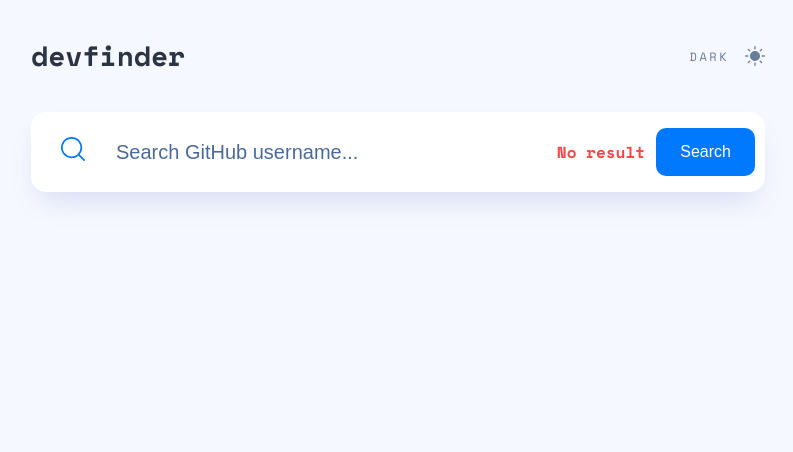
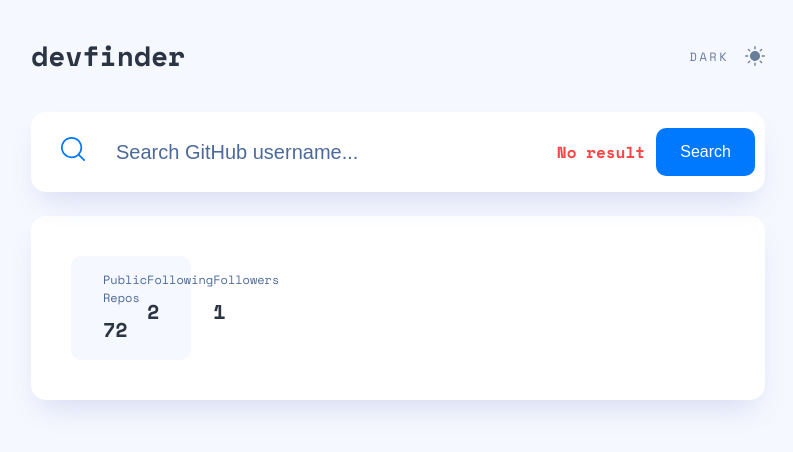
Before and after one commit to Dmitry27Zh/devfinder, a React (Create React App) app: page / in a window 1280 px wide. Shown: the top 452 px of the page, without its empty margins (242-1035 px from the left). Built offline with nearby package versions, Linux system fonts and the light colour scheme.

Commit message:
Create UserStat

```diff
--- a/src/App.tsx
+++ b/src/App.tsx
@@ -1,12 +1,15 @@
 import { Container } from 'components/Container'
 import { Header } from 'components/Header'
 import { Search } from 'components/Search'
+import { UserCard } from 'components/UserCard'
+import { user } from 'components/mock'
 
 function App() {
   return (
     <Container>
       <Header />
       <Search hasError onSubmit={() => null} />
+      <UserCard {...user} />
     </Container>
   )
 }
--- a/src/components/UserCard/UserCard.module.scss
+++ b/src/components/UserCard/UserCard.module.scss
@@ -1 +1,58 @@
-.userCard {}
+:global {
+  body[data-theme='light'] {
+    --ucard-bg: var(--white);
+    --bio-color: var(--gray-200);
+    --ucard-shadow: var(--shadow);
+  }
+
+  body[data-theme='dark'] {
+    --ucard-bg: var(--gray-400);
+    --bio-color: var(--white);
+    --ucard-shadow: unset;
+  }
+}
+
+.userCard {
+  margin: 1.5rem 0 3rem;
+  width: 100%;
+  padding: 30px 24px 40px;
+  background-color: var(--ucard-bg);
+  box-shadow: var(--ucard-shadow);
+  border-radius: 15px;
+  display: grid;
+  grid-template-columns: 70px 1fr;
+  gap: 25px 20px;
+
+  & > *:nth-child(n + 3) {
+    grid-column: 1 / span 2;
+  }
+
+  @media (min-width: 767px) {
+    grid-template-columns: 120px 1fr;
+    padding: 40px;
+    gap: 30px 40px;
+  }
+
+  @media (min-width: 1024px) {
+    gap: 30px 40px;
+
+    & > *:nth-child(n + 2) {
+      grid-column: 2 / span 1;
+    }
+  }
+}
+
+.avatar {
+  border-radius: 50%;
+  max-width: 100%;
+}
+
+.bio {
+  font-size: 1rem;
+  line-height: 1.5;
+  color: var(--bio-color);
+
+  &.empty {
+    opacity: 0.75;
+  }
+}
--- a/src/components/UserCard/UserCard.tsx
+++ b/src/components/UserCard/UserCard.tsx
@@ -1,5 +1,13 @@
+import { LocalUser } from 'types'
 import styles from './UserCard.module.scss'
+import { UserStat } from 'components/UserStat'
 
-interface UserCardProps {}
+interface UserCardProps extends LocalUser {}
 
-export const UserCard = ({}: UserCardProps) => <div className={styles.userCard}>UserCard Component</div>
+export const UserCard = (props: UserCardProps) => {
+  return (
+    <div className={styles.userCard}>
+      <UserStat publicRepos={props.publicRepos} followers={props.followers} following={props.following} />
+    </div>
+  )
+}
--- a/src/components/UserStat/UserStat.module.scss
+++ b/src/components/UserStat/UserStat.module.scss
@@ -1 +1,38 @@
-.userStat {}
+:global {
+  body[data-theme='light'] {
+    --stat-bg: var(--gray-50);
+    --stat-color: var(--gray-300);
+  }
+
+  body[data-theme='dark'] {
+    --stat-bg: var(--gray-500);
+    --stat-color: var(--white);
+  }
+}
+
+.userStat {
+  background-color: var(--stat-bg);
+  color: var(--stat-color);
+  padding: 15px 32px;
+  border-radius: 10px;
+  display: grid;
+  grid-template-columns: repeat(3, 1fr);
+}
+
+.info {
+  display: flex;
+  flex-direction: column;
+  gap: 0.5rem;
+
+  &Title {
+    color: var(--gray-200);
+    font-size: 0.75rem;
+    line-height: 1.5;
+  }
+
+  &Number {
+    font-size: 1.25rem;
+    line-height: 1.5;
+    font-weight: 700;
+  }
+}
--- a/src/components/UserStat/UserStat.tsx
+++ b/src/components/UserStat/UserStat.tsx
@@ -1,5 +1,23 @@
+import { LocalUser } from 'types'
 import styles from './UserStat.module.scss'
 
-interface UserStatProps {}
+interface UserStatProps extends Pick<LocalUser, 'publicRepos' | 'followers' | 'following'> {}
 
-export const UserStat = ({}: UserStatProps) => <div className={styles.userStat}>UserStat Component</div>
+export const UserStat = ({ publicRepos, followers, following }: UserStatProps) => {
+  return (
+    <div className={styles.userStat}>
+      <div className={styles.info}>
+        <div className={styles.infoTitle}>Public Repos</div>
+        <div className={styles.infoNumber}>{publicRepos}</div>
+      </div>
+      <div className={styles.info}>
+        <div className={styles.infoTitle}>Following</div>
+        <div className={styles.infoNumber}>{following}</div>
+      </div>
+      <div className={styles.info}>
+        <div className={styles.infoTitle}>Followers</div>
+        <div className={styles.infoNumber}>{followers}</div>
+      </div>
+    </div>
+  )
+}
```
